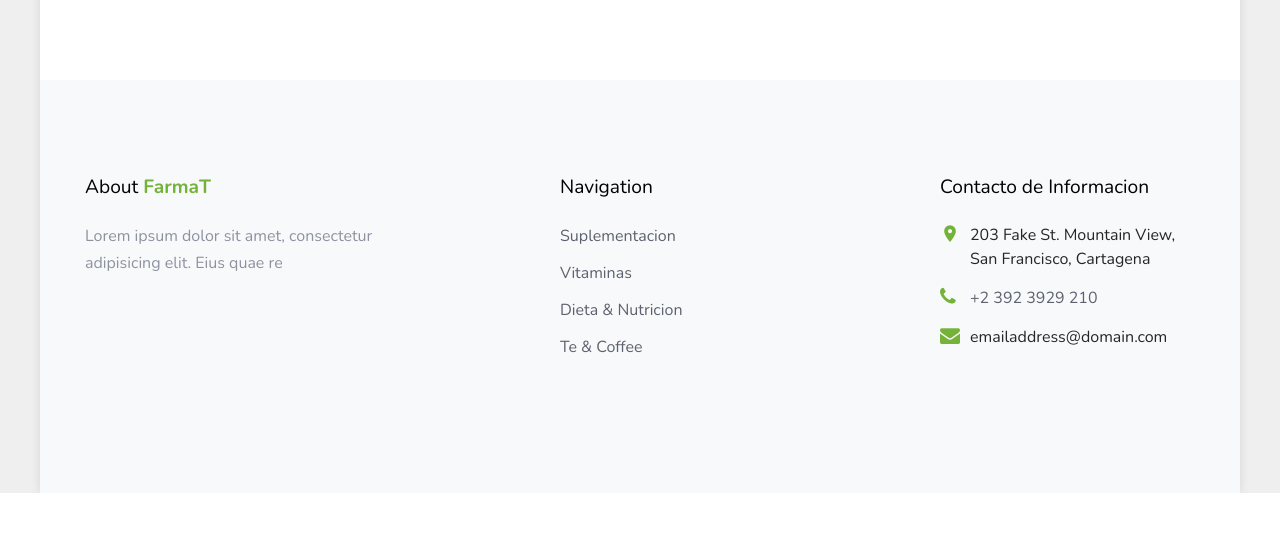
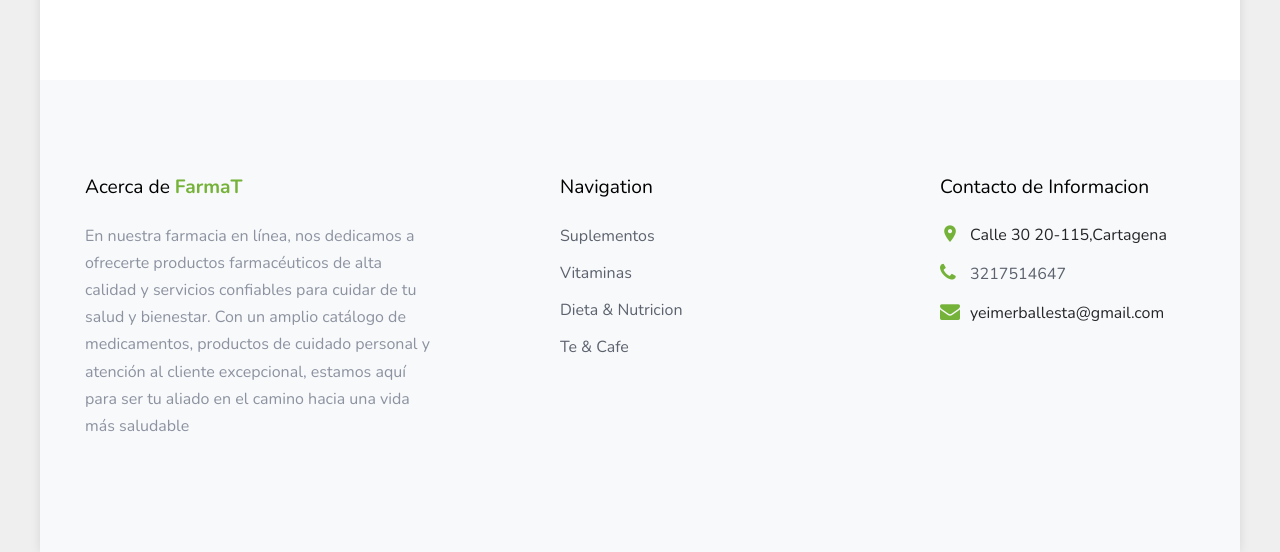
Before and after one commit to Yersonzp/FarmaT, a PHP site: page /FarmaT/shop-single.php in a window 1280 px wide. Shown: the part 581-1133 px from the top of the page. Before the commit the page ends 1074 px from the top, so only its background shows below. Run offline with PHP 8.4, Linux system fonts and the light colour scheme; data comes from the database, SQL or seed files in the repository; data that the repository does not hold is empty; some web fonts are replaced.

Commit message:
shop-single.php

```diff
--- a/shop-single.php
+++ b/shop-single.php
@@ -73,7 +73,7 @@ if (isset($_POST['add_to_cart'])) {
                 <div class="d-flex align-items-center justify-content-between">
                     <div class="logo">
                         <div class="site-logo">
-                            <a href="index.php" class="js-logo-clone"><strong class="text-primary">FAR</strong>MAT</a>
+                            <a href="index.php" class="js-logo-clone"><strong class="text-primary">FarmaT</strong></a>
                         </div>
                     </div>
                     <div class="main-nav d-none d-lg-block">
@@ -105,9 +105,9 @@ if (isset($_POST['add_to_cart'])) {
                         <div class="user-buttons">
                             <?php if ($user_id) : ?>
                                 <a href="#" class="icons-btn d-inline-block"><span class="icon-user"></span> <?php echo htmlspecialchars($user_name); ?></a>
-                                <a href="logout.php" class="icons-btn d-inline-block"><span class="icon-sign-out"></span> Logout</a>
+                                <a href="logout.php" class="icons-btn d-inline-block"><span class="icon-sign-out"></span> Cerrar Sesion</a>
                             <?php else : ?>
-                                <a href="login.php" class="icons-btn d-inline-block"><span class="icon-user"></span> Login</a>
+                                <a href="login.php" class="icons-btn d-inline-block"><span class="icon-user"></span> Iniciar Sesion</a>
                             <?php endif; ?>
                         </div>
                         <a href="#" class="site-menu-toggle js-menu-toggle ml-3 d-inline-block d-lg-none"><span class="icon-menu"></span></a>
@@ -165,27 +165,28 @@ if (isset($_POST['add_to_cart'])) {
                 <div class="row">
                     <div class="col-md-6 col-lg-4 mb-4 mb-lg-0">
                         <div class="block-7">
-                            <h3 class="footer-heading mb-4">About <strong class="text-primary">FarmaT</strong></h3>
-                            <p>Lorem ipsum dolor sit amet, consectetur adipisicing elit. Eius quae re
+                            <h3 class="footer-heading mb-4">Acerca de <strong class="text-primary">FarmaT</strong></h3>
+                            <p>En nuestra farmacia en línea, nos dedicamos a ofrecerte productos farmacéuticos de alta calidad y servicios confiables para cuidar de tu salud y bienestar. Con un amplio catálogo de medicamentos, productos de cuidado personal y atención al cliente excepcional,
+                             estamos aquí para ser tu aliado en el camino hacia una vida más saludable</p>
 
                         </div>
                     </div>
                     <div class="col-lg-3 mx-auto mb-5 mb-lg-0">
                         <h3 class="footer-heading mb-4">Navigation</h3>
                         <ul class="list-unstyled">
-                            <li><a href="#">Suplementacion</a></li>
+                            <li><a href="#">Suplementos</a></li>
                             <li><a href="#">Vitaminas</a></li>
                             <li><a href="#">Dieta &amp; Nutricion</a></li>
-                            <li><a href="#">Te &amp; Coffee</a></li>
+                            <li><a href="#">Te &amp; Cafe</a></li>
                         </ul>
                     </div>
                     <div class="col-md-6 col-lg-3">
                         <div class="block-5 mb-5">
                             <h3 class="footer-heading mb-4">Contacto de Informacion</h3>
                             <ul class="list-unstyled">
-                                <li class="address">203 Fake St. Mountain View, San Francisco, Cartagena</li>
-                                <li class="phone"><a href="tel://23923929210">+2 392 3929 210</a></li>
-                                <li class="email">emailaddress@domain.com</li>
+                                <li class="address">Calle 30 20-115,Cartagena</li>
+                                <li class="phone"><a href="tel://3217514647">3217514647</a></li>
+                                <li class="email">yeimerballesta@gmail.com</li>
                             </ul>
                         </div>
                     </div>
```
